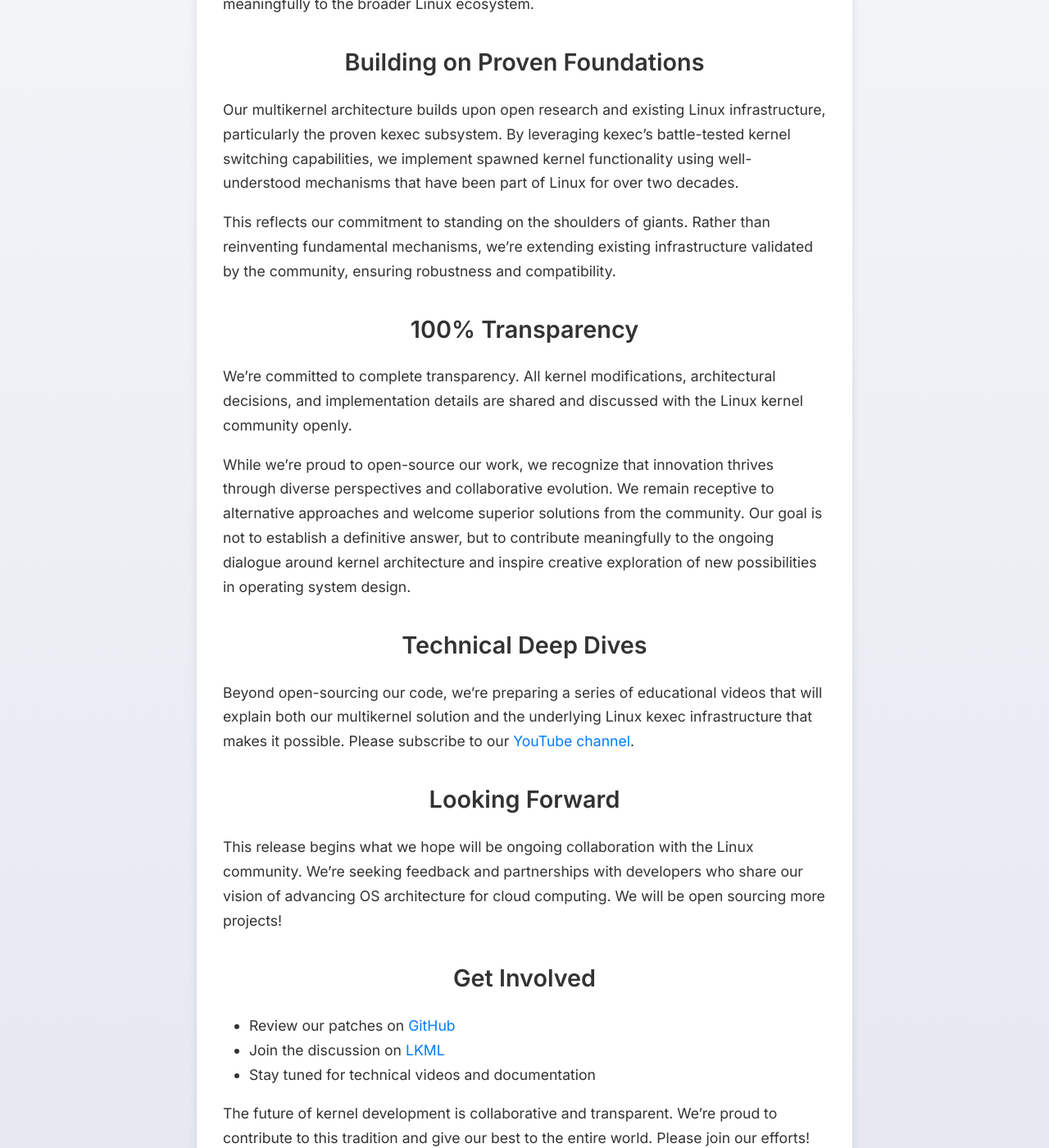
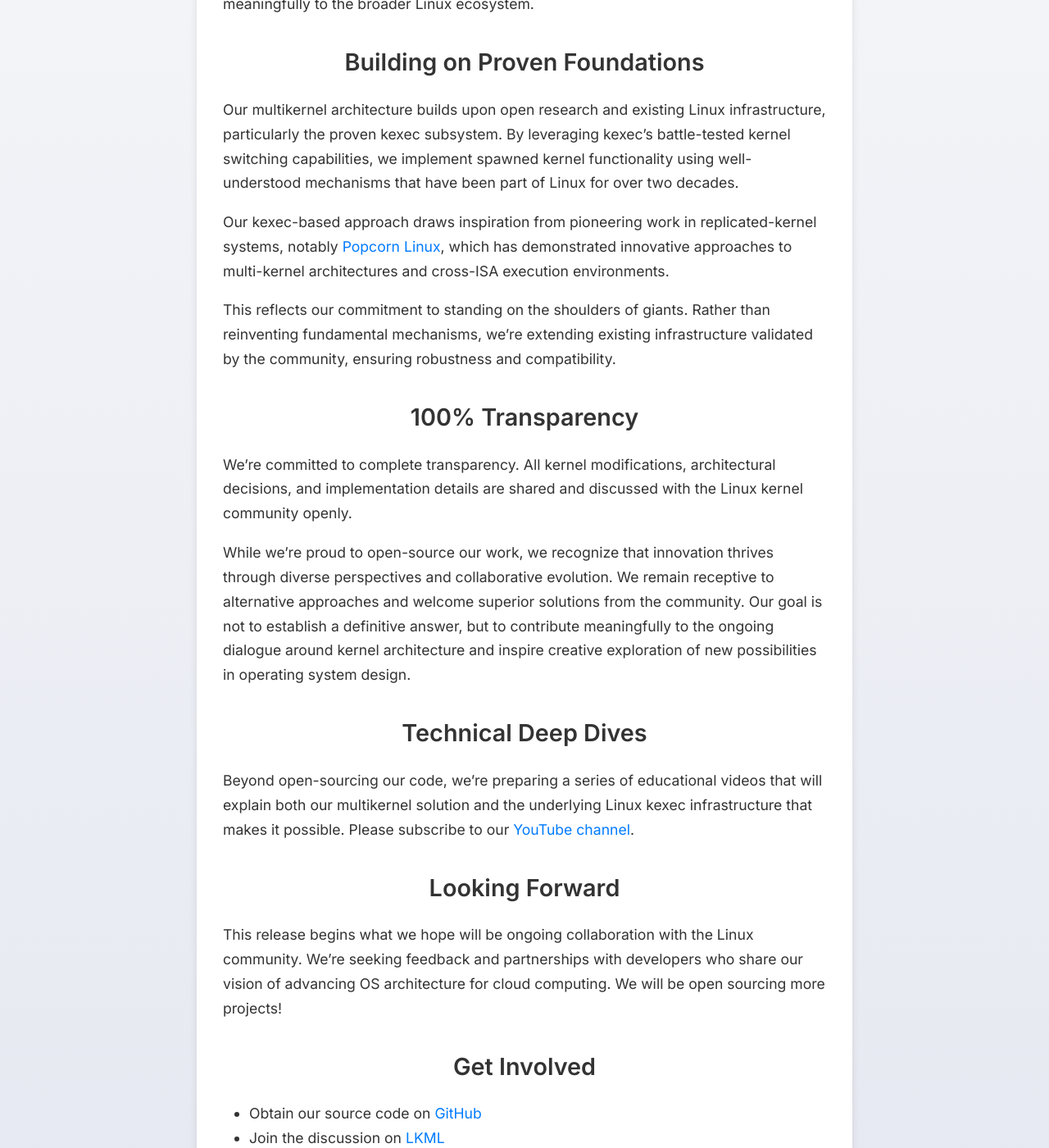
Before and after one commit to multikernel/multikernel.io, a Jekyll site: the page built from _posts/2025-09-18-multikernel-goes-open-source.md, in a window 1280 px wide and 1400 px high, scrolled down 657 px. Shown: the whole window at 82% size. Built offline with Jekyll 4.4.1, drawn with Linux system fonts in a browser that asks for light colours.

Commit message:
Add acknowledgment of Popcorn Linux as inspiration
- Credit Popcorn Linux's pioneering work in replicated-kernel systems
- Acknowledge their contributions to multi-kernel architectures
- Demonstrates proper academic courtesy and collaborative values
- Links to their project website

```diff
--- a/_posts/2025-09-18-multikernel-goes-open-source.md
+++ b/_posts/2025-09-18-multikernel-goes-open-source.md
@@ -17,6 +17,8 @@ At Multikernel, we believe the most impactful systems innovations emerge from co
 
 Our multikernel architecture builds upon open research and existing Linux infrastructure, particularly the proven kexec subsystem. By leveraging kexec's battle-tested kernel switching capabilities, we implement spawned kernel functionality using well-understood mechanisms that have been part of Linux for over two decades.
 
+Our kexec-based approach draws inspiration from pioneering work in replicated-kernel systems, notably [Popcorn Linux](https://popcornlinux.org/), which has demonstrated innovative approaches to multi-kernel architectures and cross-ISA execution environments.
+
 This reflects our commitment to standing on the shoulders of giants. Rather than reinventing fundamental mechanisms, we're extending existing infrastructure validated by the community, ensuring robustness and compatibility.
 
 ## 100% Transparency
@@ -35,7 +37,7 @@ This release begins what we hope will be ongoing collaboration with the Linux co
 
 ## Get Involved
 
-- Review our patches on [GitHub](https://github.com/multikernel/linux/commits/multikernel-part-1/)
+- Obtain our source code on [GitHub](https://github.com/multikernel/linux/commits/multikernel-part-1/)
 - Join the discussion on [LKML](https://lore.kernel.org/lkml/20250918222607.186488-1-xiyou.wangcong@gmail.com/)
 - Stay tuned for technical videos and documentation
 
```
